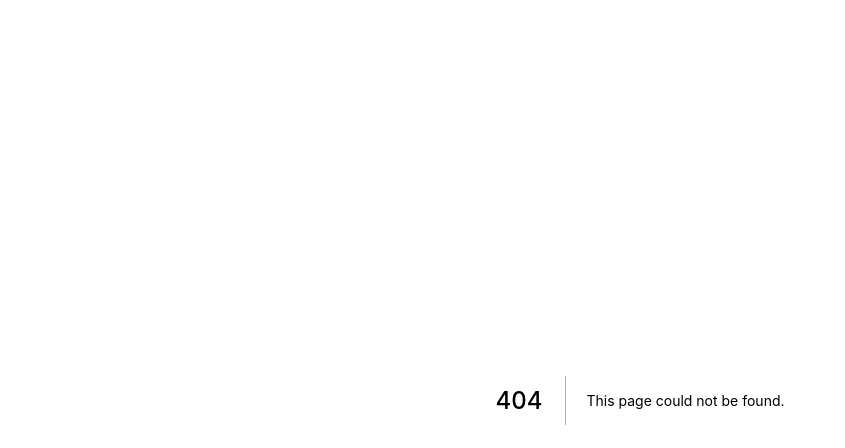
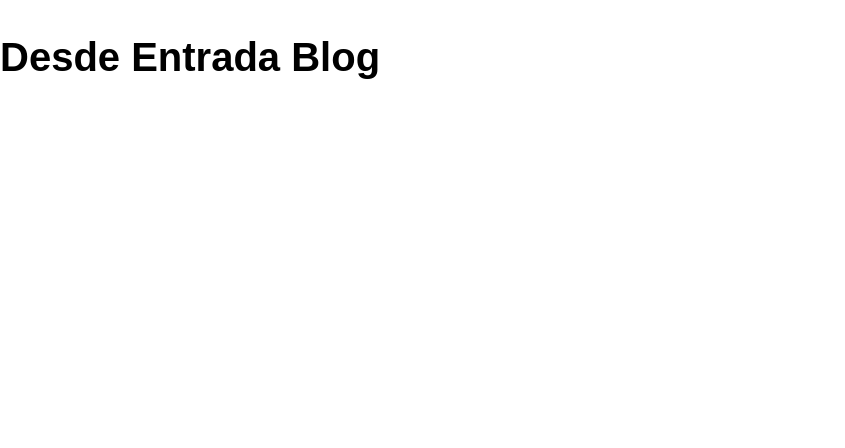
Before and after one commit to HectorCode8/guitar_app, a Next.js app: page /blog/1 in a window 1280 px wide. Before the commit this address had no page. Shown: the top 448 px of the page, without its empty margins (0-845 px from the left). Built offline with nearby package versions, Linux system fonts and the light colour scheme.

Commit message:
add routing

```diff
--- a/pages/api/hello.js
+++ /dev/null
@@ -1,5 +0,0 @@
-// Next.js API route support: https://nextjs.org/docs/api-routes/introduction
-
-export default function handler(req, res) {
-  res.status(200).json({ name: 'John Doe' })
-}
--- /dev/null
+++ b/pages/blog/[id].js
@@ -0,0 +1,10 @@
+
+const EntradaBlog = () => {
+  return (
+    <div>
+        <h1>Desde Entrada Blog</h1>
+    </div>
+  )
+}
+
+export default EntradaBlog
```
